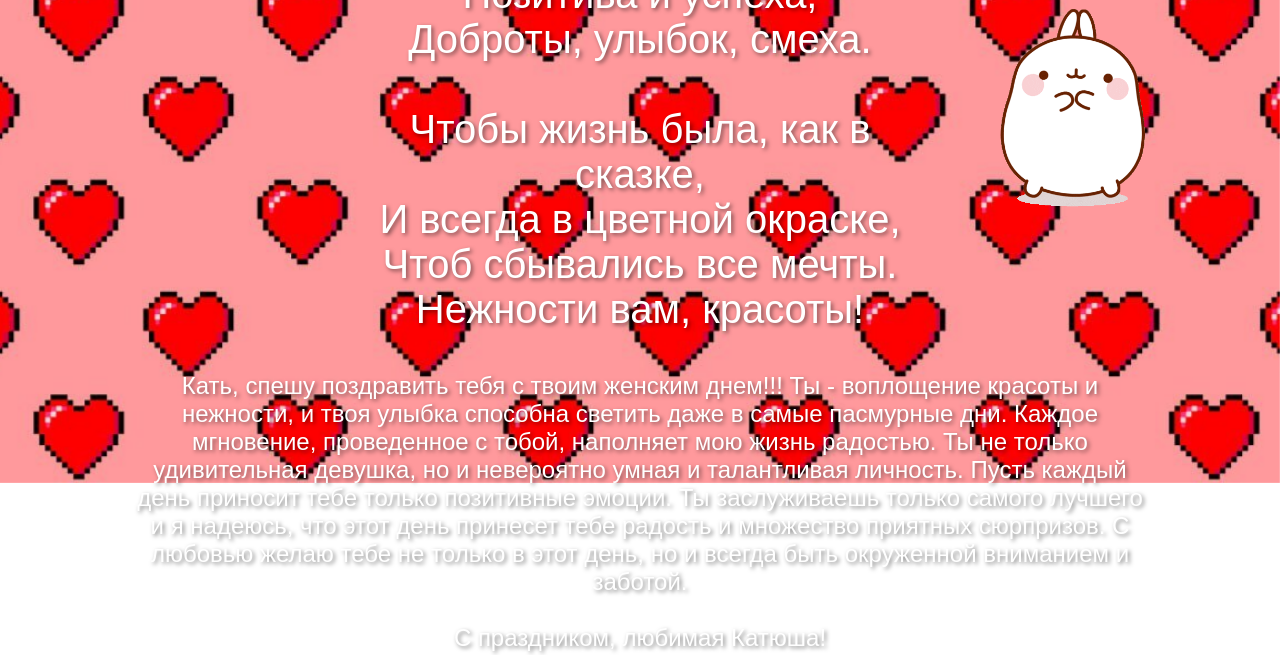
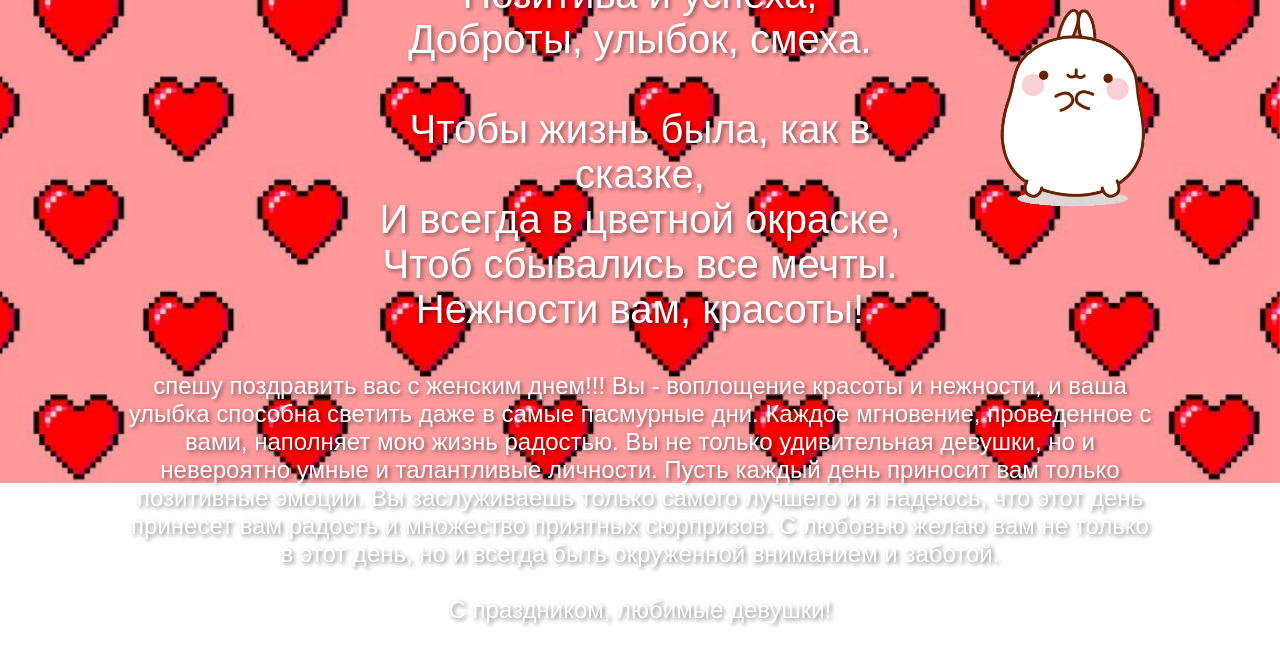
Before and after one commit to disaoao/8mar10, a plain HTML site: page index.html in a window 1280 px wide. Shown: the part 317-972 px from the top of the page. Drawn offline with Linux system fonts and the light colour scheme.

Commit message:
Update index.html

```diff
--- a/index.html
+++ b/index.html
@@ -21,7 +21,7 @@
     </div>
   </div>
 
-  <div class="personal-message">Кать, спешу поздравить тебя с твоим женским днем!!! Ты - воплощение красоты и нежности, и твоя улыбка способна светить даже в самые пасмурные дни. Каждое мгновение, проведенное с тобой, наполняет мою жизнь радостью. Ты не только удивительная девушка, но и невероятно умная и талантливая личность. Пусть каждый день приносит тебе только позитивные эмоции. Ты заслуживаешь только самого лучшего и я надеюсь, что этот день принесет тебе радость и множество приятных сюрпризов. С любовью желаю тебе не только в этот день, но и всегда быть окруженной вниманием и заботой.<br><br>С праздником, любимая Катюша!</div>
+  <div class="personal-message"> спешу поздравить вас с  женским днем!!! Вы - воплощение красоты и нежности, и ваша улыбка способна светить даже в самые пасмурные дни. Каждое мгновение, проведенное с вами, наполняет мою жизнь радостью. Вы не только удивительная девушки, но и невероятно умные и талантливые личности. Пусть каждый день приносит вам только позитивные эмоции. Вы заслуживаешь только самого лучшего и я надеюсь, что этот день принесет вам радость и множество приятных сюрпризов. С любовью желаю вам не только в этот день, но и всегда быть окруженной вниманием и заботой.<br><br>С праздником, любимые девушки!</div>
 
   <div id="bottom-gif-container">
     <img src="img/7V0.gif" alt="Bottom GIF">
```
